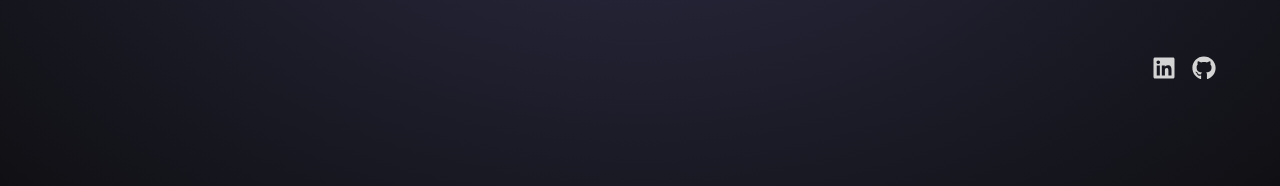
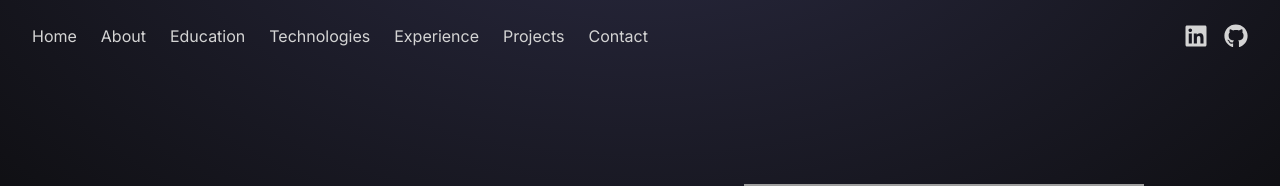
Before and after one commit to tshivanshu9/portfolio, a React (Vite) app: page / in a window 1280 px wide. Shown: the top 186 px of the page. Built offline with nearby package versions, Linux system fonts and the light colour scheme; grey boxes are pictures that could not be loaded.

Commit message:
Added navigation buttons in navbar

```diff
--- a/package.json
+++ b/package.json
@@ -17,6 +17,7 @@
     "react": "^19.1.0",
     "react-dom": "^19.1.0",
     "react-icons": "^5.5.0",
+    "react-scroll": "^1.9.3",
     "tailwindcss": "^4.1.11"
   },
   "devDependencies": {
--- a/src/components/About.jsx
+++ b/src/components/About.jsx
@@ -4,7 +4,7 @@ import { motion } from 'framer-motion';
 
 const About = () => {
   return (
-    <div className="border-b border-neutral-900 pb-4">
+    <div id="about" className="border-b border-neutral-900 pb-4">
       <h2 className="my-20 text-center text-4xl">
         About
         <span className="text-neutral-500"> Me</span>
--- a/src/components/Contact.jsx
+++ b/src/components/Contact.jsx
@@ -3,7 +3,7 @@ import { motion } from 'framer-motion';
 
 const Contact = () => {
   return (
-    <div className="border-b border-neutral-900 pb-20">
+    <div id="contact" className="border-b border-neutral-900 pb-20">
       <motion.h2
         whileInView={{ opacity: 1, y: 0 }}
         initial={{ opacity: 0, y: -100 }}
--- a/src/components/Education.jsx
+++ b/src/components/Education.jsx
@@ -3,7 +3,7 @@ import { motion } from 'framer-motion';
 
 const Education = () => {
   return (
-    <div className="border-b border-neutral-900 pb-4">
+    <div id="education" className="border-b border-neutral-900 pb-4">
       <motion.h2
         whileInView={{ opacity: 1, y: 0 }}
         initial={{ opacity: 0, y: -100 }}
--- a/src/components/Experience.jsx
+++ b/src/components/Experience.jsx
@@ -3,7 +3,7 @@ import { motion } from 'framer-motion';
 
 const Experience = () => {
   return (
-    <div className="border-b border-neutral-900 pb-4">
+    <div id="experience" className="border-b border-neutral-900 pb-4">
       <motion.h2
         whileInView={{ opacity: 1, y: 0 }}
         initial={{ opacity: 0, y: -100 }}
--- a/src/components/Hero.jsx
+++ b/src/components/Hero.jsx
@@ -9,7 +9,7 @@ const container = (delay) => ({
 
 const Hero = () => {
   return (
-    <div className="border-b border-neutral-900 pb-4 lg:mb-35">
+    <div id="home" className="border-b border-neutral-900 pb-4 lg:mb-35">
       <div className="flex flex-wrap">
         <div className="w-full lg:w-1/2">
           <div className="flex flex-col items-center lg:items-start">
--- a/src/components/Navbar.jsx
+++ b/src/components/Navbar.jsx
@@ -1,10 +1,56 @@
 import { FaLinkedin, FaGithub } from 'react-icons/fa';
 import { SOCIAL_LINKS } from '../constants';
+import { useScrollToSection } from '../hooks/useScrollToSection';
 
 const Navbar = () => {
+  const scrollToSection = useScrollToSection();
   return (
-    <nav className="mb-20 flex items-center justify-end py-6">
-      <div className="m-8 flex items-center justify-center gap-4 text-2xl">
+    <nav className="mb-20 justify-between flex items-center py-6">
+      <div className="flex items-center gap-6">
+        <button
+          className="cursor-pointer text-neutral-300 hover:text-purple-800 transition-colors duration-300"
+          onClick={() => scrollToSection('home')}
+        >
+          Home
+        </button>
+        <button
+          className="cursor-pointer text-neutral-300 hover:text-purple-800 transition-colors duration-300"
+          onClick={() => scrollToSection('about')}
+        >
+          About
+        </button>
+        <button
+          className="cursor-pointer text-neutral-300 hover:text-purple-800 transition-colors duration-300"
+          onClick={() => scrollToSection('education')}
+        >
+          Education
+        </button>
+        <button
+          className="cursor-pointer text-neutral-300 hover:text-purple-800 transition-colors duration-300"
+          onClick={() => scrollToSection('technologies')}
+        >
+          Technologies
+        </button>
+        <button
+          className="cursor-pointer text-neutral-300 hover:text-purple-800 transition-colors duration-300"
+          onClick={() => scrollToSection('experience')}
+        >
+          Experience
+        </button>
+        <button
+          className="cursor-pointer text-neutral-300 hover:text-purple-800 transition-colors duration-300"
+          onClick={() => scrollToSection('projects')}
+        >
+          Projects
+        </button>
+        <button
+          className="cursor-pointer text-neutral-300 hover:text-purple-800 transition-colors duration-300"
+          onClick={() => scrollToSection('contact')}
+        >
+          Contact
+        </button>
+      </div>
+      <div className="flex items-center gap-4 text-2xl">
         <a
           href={SOCIAL_LINKS.linkedin}
           target="_blank"
--- a/src/components/Projects.jsx
+++ b/src/components/Projects.jsx
@@ -3,7 +3,7 @@ import { motion } from 'framer-motion';
 
 const Projects = () => {
   return (
-    <div className="border-b border-neutral-900 pb-4">
+    <div id="projects" className="border-b border-neutral-900 pb-4">
       <motion.h2
         whileInView={{ opacity: 1, y: 0 }}
         initial={{ opacity: 0, y: -100 }}
--- a/src/components/Technologies.jsx
+++ b/src/components/Technologies.jsx
@@ -19,7 +19,7 @@ const iconVariants = (duration) => ({
 
 const Technologies = () => {
   return (
-    <div className="border-b border-neutral-900 pb-24">
+    <div id="technologies" className="border-b border-neutral-900 pb-24">
       <motion.h2
         whileInView={{ opacity: 1, y: 0 }}
         initial={{ opacity: 0, y: -100 }}
--- /dev/null
+++ b/src/hooks/useScrollToSection.js
@@ -0,0 +1,15 @@
+import { useCallback } from 'react';
+import { scroller } from 'react-scroll';
+
+export const useScrollToSection = () => {
+  const scrollToSection = useCallback((sectionId, speed = 1200) => {
+    scroller.scrollTo(sectionId, {
+      duration: speed,
+      delay: 0,
+      smooth: 'easeInOutQuart',
+      offset: -70,
+    });
+  }, []);
+
+  return scrollToSection;
+};
```
Also changed, not shown: 1 other file (tests, documents, lock files or other folders).
